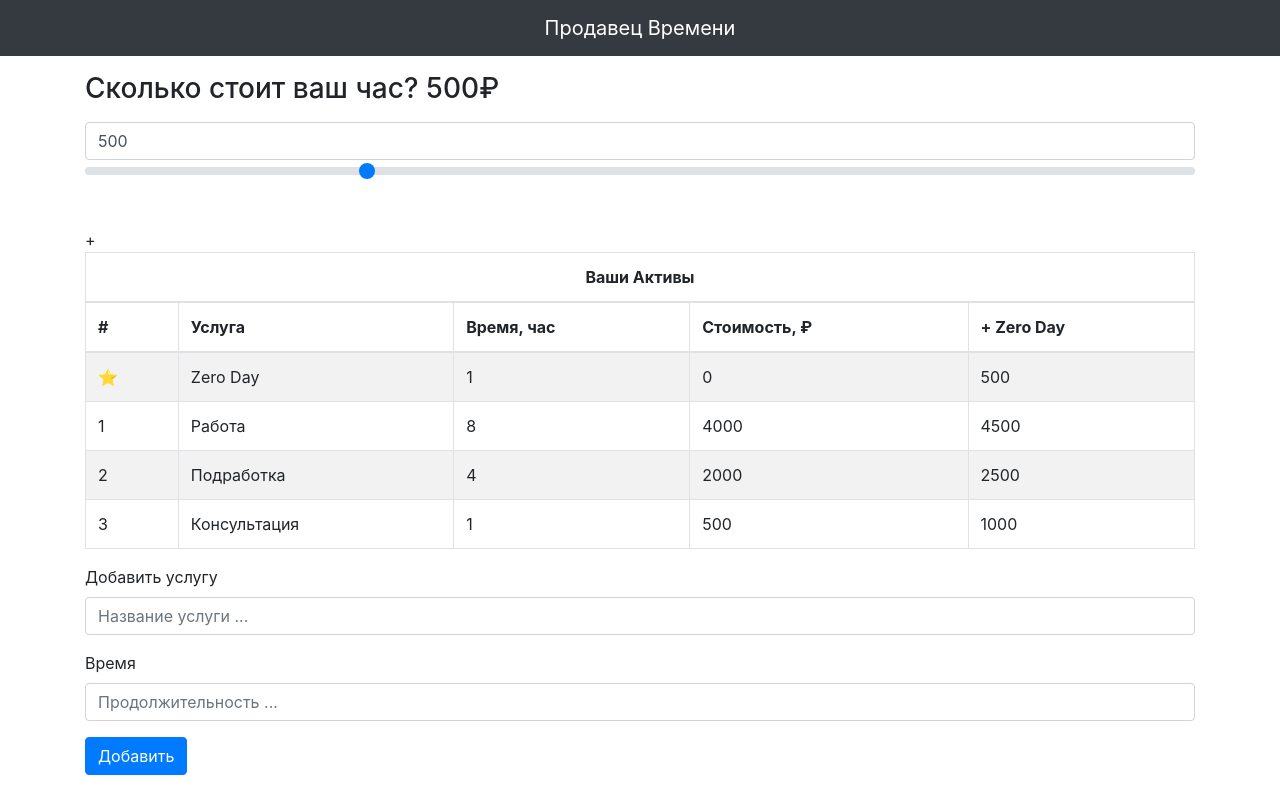
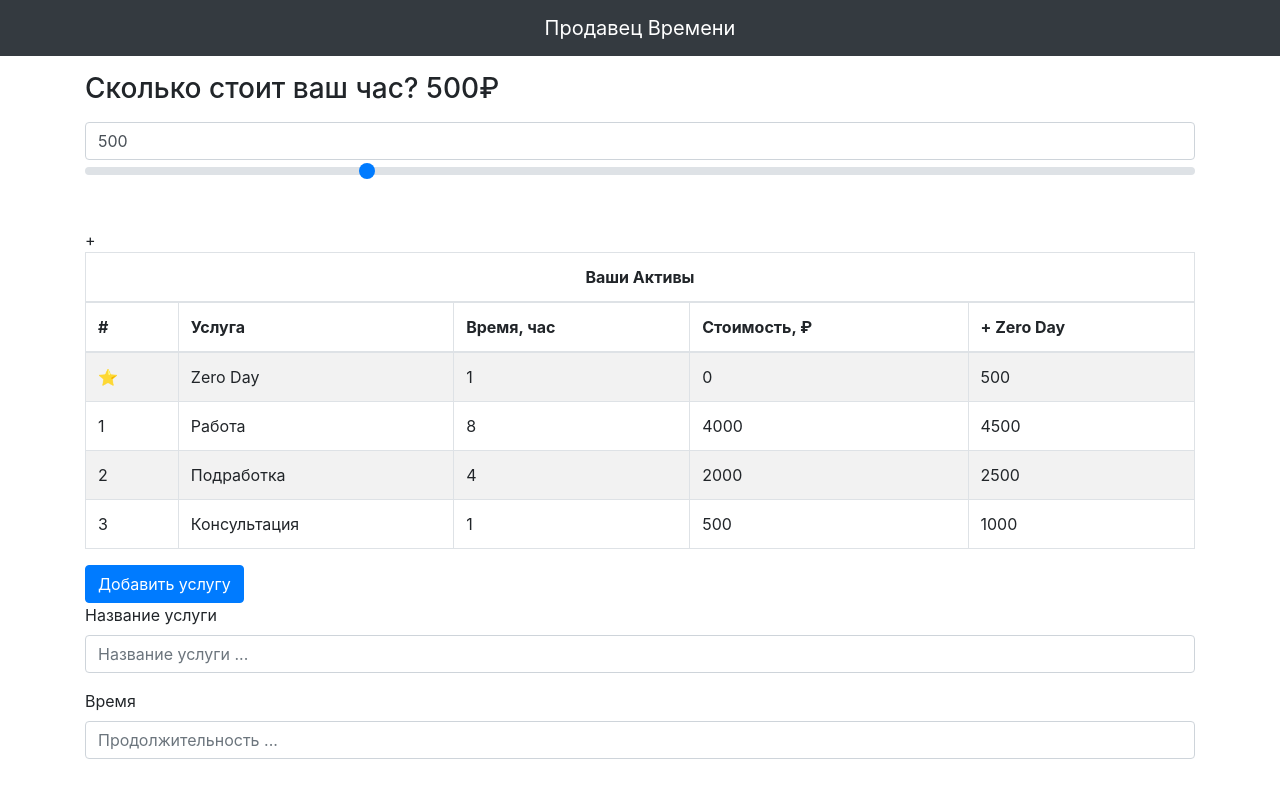
Before and after one commit to Lyumih/time-merchant, a Next.js app: page / in a window 1280 px wide. Built offline with nearby package versions, Linux system fonts and the light colour scheme.

Commit message:
feat(project): add new item service functionality

```diff
--- a/components/service-form/service-form.tsx
+++ b/components/service-form/service-form.tsx
@@ -1,19 +1,50 @@
 import { Col, Row, Form, Button } from "react-bootstrap";
+import { ServiceList } from "../../constants";
 
-export default function ServiceForm() {
+type ServiceFormProps = {
+  serviceList: ServiceList[];
+  setServiceList: (e) => void;
+};
+
+export default function ServiceForm({
+  serviceList,
+  setServiceList,
+}: ServiceFormProps) {
+  function addServiceHandler(e): void {
+    e.preventDefault();
+    let newServiceList: ServiceList = {
+      id: Date.now(),
+      name: e.target.label.value,
+      time: e.target.time.value,
+    };
+    console.log(newServiceList);
+    setServiceList([...serviceList, newServiceList]);
+  }
   return (
     <Row>
       <Col>
-        <Form>
+        <Form onSubmit={addServiceHandler}>
+          <Button variant="primary" type="submit">
+            Добавить услугу
+          </Button>
           <Form.Group>
-            <Form.Label> Добавить услугу</Form.Label>
-            <Form.Control type="text" placeholder="Название услуги ..." />
+            <Form.Label>Название услуги</Form.Label>
+            <Form.Control
+              type="text"
+              name="label"
+              placeholder="Название услуги ..."
+            />
           </Form.Group>
           <Form.Group>
             <Form.Label>Время</Form.Label>
-            <Form.Control type="number" placeholder="Продолжительность ..." min="0.25" step="0.25" />
+            <Form.Control
+              type="number"
+              name="time"
+              placeholder="Продолжительность ..."
+              min="0.25"
+              step="0.25"
+            />
           </Form.Group>
-          <Button variant="primary" type="button">Добавить</Button>
         </Form>
       </Col>
     </Row>
--- a/pages/index.tsx
+++ b/pages/index.tsx
@@ -16,7 +16,10 @@ export default function Home() {
       <Container>
         <HourCost cost={cost} setCost={setCost} />+
         <ServicesTable cost={cost} serviceList={serviceList} />
-        <ServiceForm />
+        <ServiceForm
+          serviceList={serviceList}
+          setServiceList={setServiceList}
+        />
       </Container>
     </Layout>
   );
```
